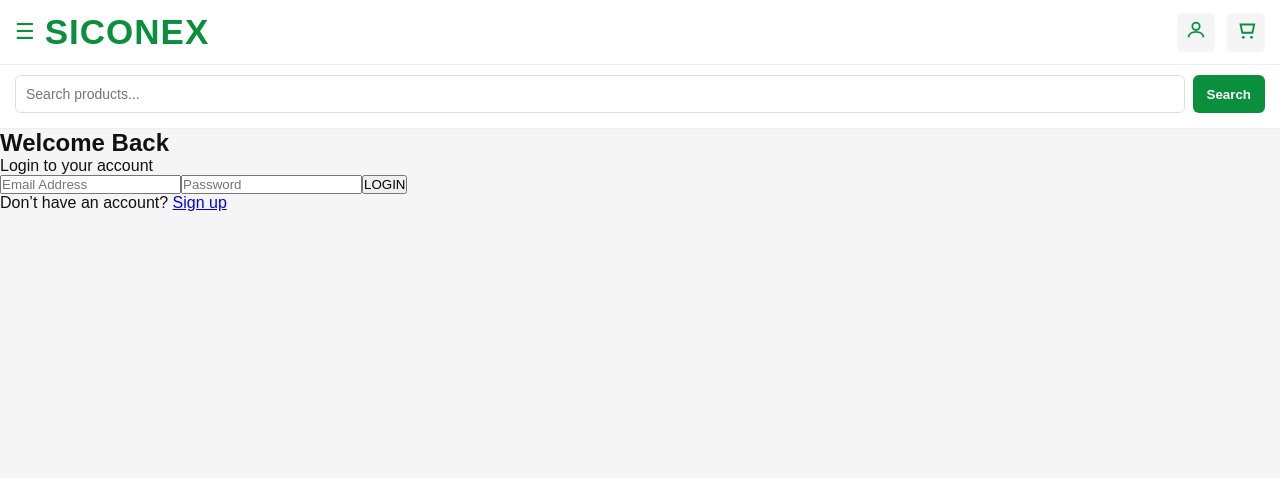
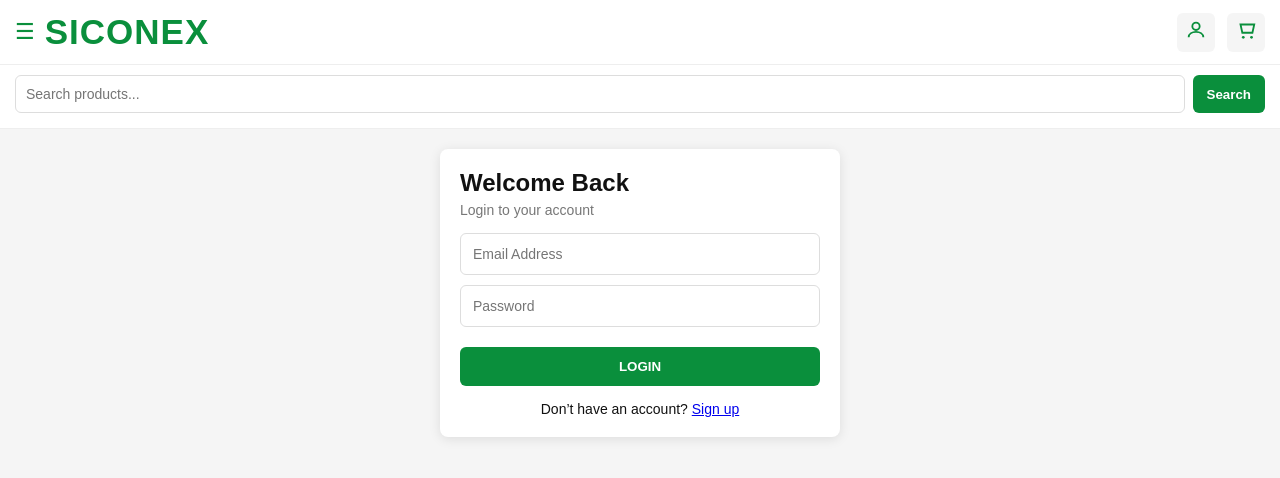
Before and after one commit to protichenoch1/siconex1, a Next.js app: page /auth/login in a window 1280 px wide. Shown: the top 478 px of the page. Built offline with nearby package versions, Linux system fonts and the light colour scheme.

Commit message:
Add styles for authentication page components

```diff
--- a/app/globals.css
+++ b/app/globals.css
@@ -365,3 +365,66 @@ body {
   font-size: 12px;
   margin-bottom: 2px;
 }
+
+/* AUTH PAGE */
+.auth-container {
+  display: flex;
+  justify-content: center;
+  align-items: center;
+  padding: 20px;
+}
+
+.auth-card {
+  width: 100%;
+  max-width: 400px;
+  background: #fff;
+  padding: 20px;
+  border-radius: 8px;
+  box-shadow: 0 2px 12px rgba(0,0,0,0.1);
+}
+
+.auth-card h2 {
+  margin-bottom: 5px;
+}
+
+.subtitle {
+  color: #777;
+  font-size: 14px;
+  margin-bottom: 15px;
+}
+
+.auth-card input {
+  width: 100%;
+  padding: 12px;
+  margin-bottom: 10px;
+  border: 1px solid #ddd;
+  border-radius: 6px;
+  font-size: 14px;
+}
+
+.auth-card input:focus {
+  outline: none;
+  border-color: #0a8f3c;
+}
+
+.auth-card button {
+  width: 100%;
+  padding: 12px;
+  background: #0a8f3c;
+  color: white;
+  border: none;
+  border-radius: 6px;
+  font-weight: bold;
+  margin-top: 10px;
+  cursor: pointer;
+}
+
+.auth-card button:hover {
+  background: #087a32;
+}
+
+.switch {
+  margin-top: 15px;
+  font-size: 14px;
+  text-align: center;
+  }
```
